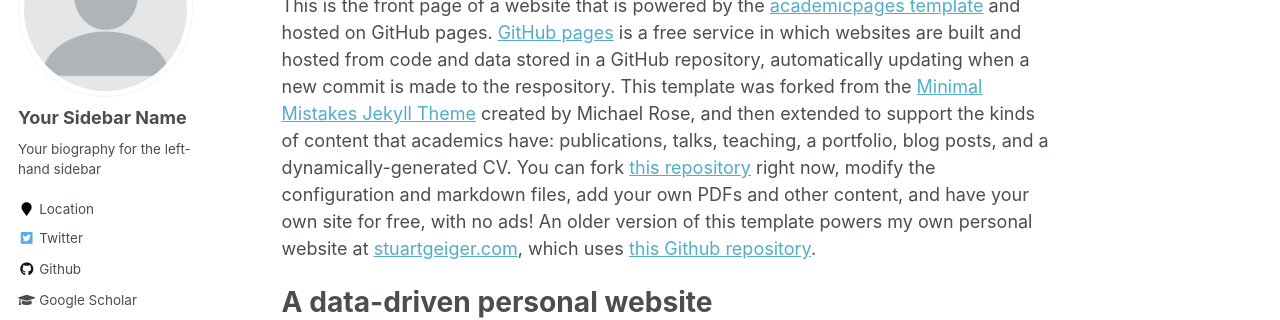
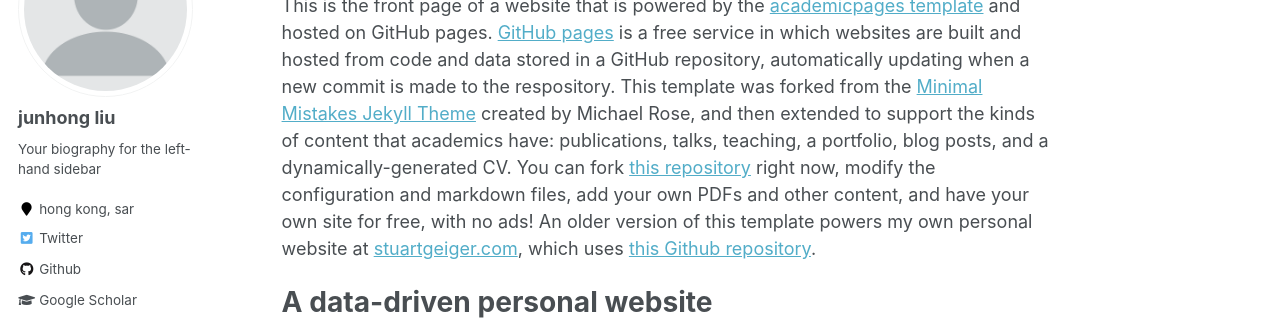
Before and after one commit to johnny-eee/online, a Jekyll site: the page built from _pages/about.md, in a window 1280 px wide. Shown: the part 196-516 px from the top of the page. Built offline with Jekyll 4.4.1, drawn with Linux system fonts in a browser that asks for light colours; some web fonts are replaced.

Commit message:
Update _config.yml

```diff
--- a/_config.yml
+++ b/_config.yml
@@ -80,10 +80,10 @@ analytics:
 
 # Site Author
 author:
-  name             : "Your Sidebar Name"
+  name             : "junhong liu"
   avatar           : "profile.png"
   bio              : "Your biography for the left-hand sidebar"
-  location         : "Location"
+  location         : "hong kong, sar"
   employer         :
   pubmed           : "https://www.ncbi.nlm.nih.gov/pubmed/?term=john+snow"
   googlescholar    : "http://yourfullgooglescholarurl.com"
```
